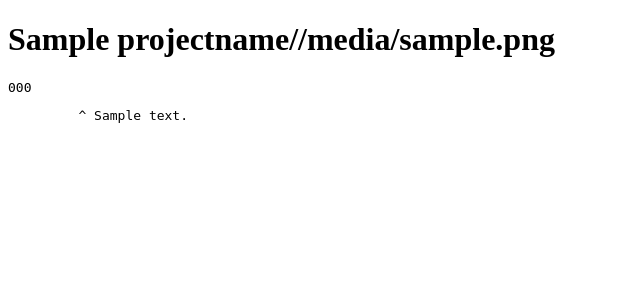
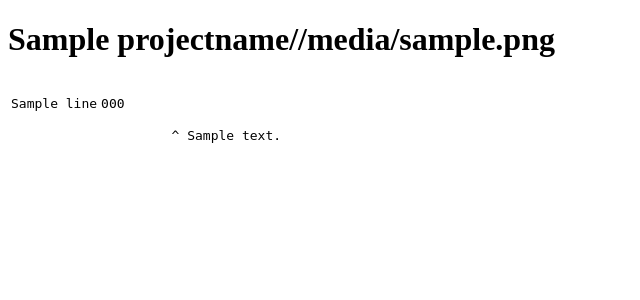
Before and after one commit to DronMDF/vanadis, a Django app: template ui/templates/ui/file.html in a window 1280 px wide. Shown: the top 300 px of the page, without its empty margins (0-640 px from the left). Run offline with Django 3.2, Linux system fonts and the light colour scheme; the template is opened without the code that fills it: most values are stand-ins (such as "Sample title", 1, 10 or a date in 2020).

Commit message:
Line numbers and formatting in file view by #44

```diff
--- a/ui/templates/ui/file.html
+++ b/ui/templates/ui/file.html
@@ -1,15 +1,29 @@
 <!DOCTYPE html>
 <html>
+<head>
+	<style>
+		td {
+			font-family: monospace;
+		}
+	</style>
+<head>
 <body>
 <h1>{{projectname}}/{{filename}}</h1>
 <p/>
-<font face='monospace'>
+<table>
 {% for line in sourcecode %}
-<pre>{{line.code}}</pre>
+<tr>
+	<td>{{line.line}}</td>
+	<td><pre>{{line.code}}</pre></td>
+</tr>
 {% for issue in line.issues %}
-<p style="text-indent: {{issue.position|add:"-1"}}ch">^ {{issue.text}}</p>
+<tr>
+	<td/>
+	<td><div style="text-indent: {{issue.position|add:"-1"}}ch">^ {{issue.text}}</div></td>
+</tr>
 {% endfor %}
 {% endfor %}
+</table>
 </font>
 </body>
 </html>
```
